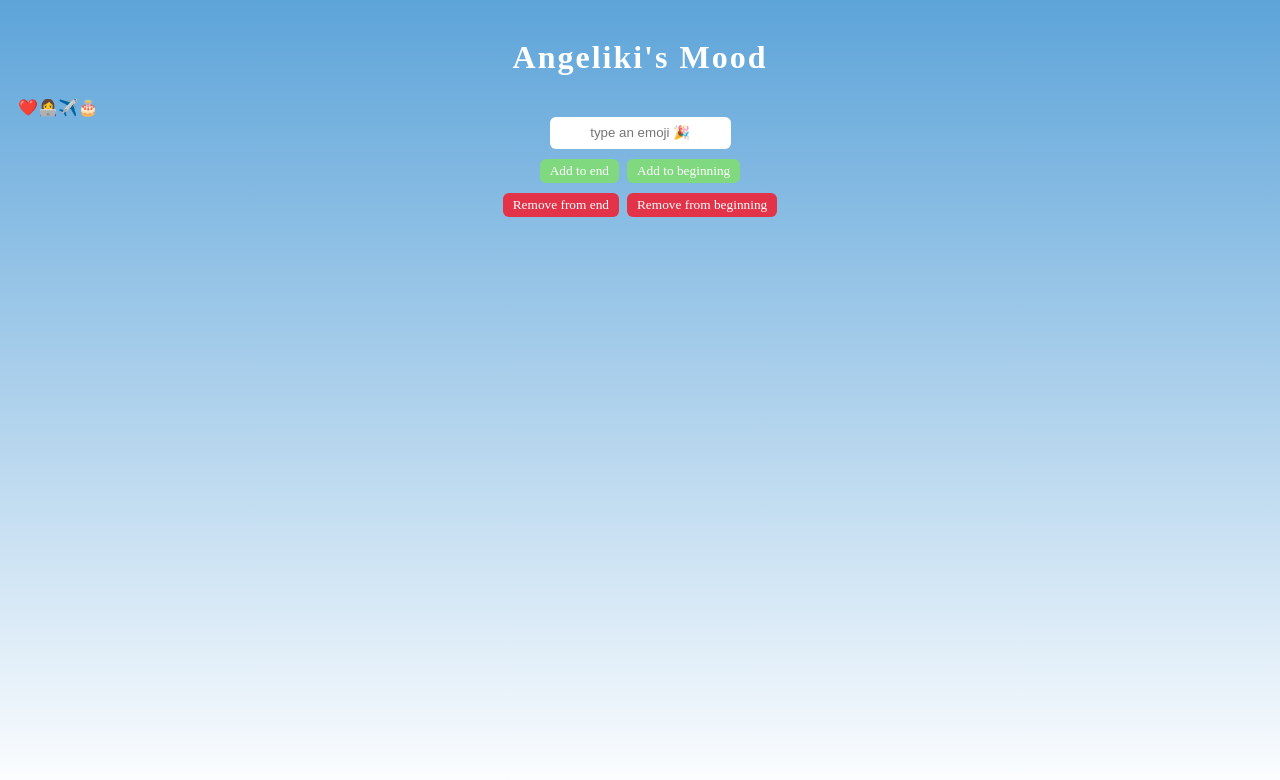
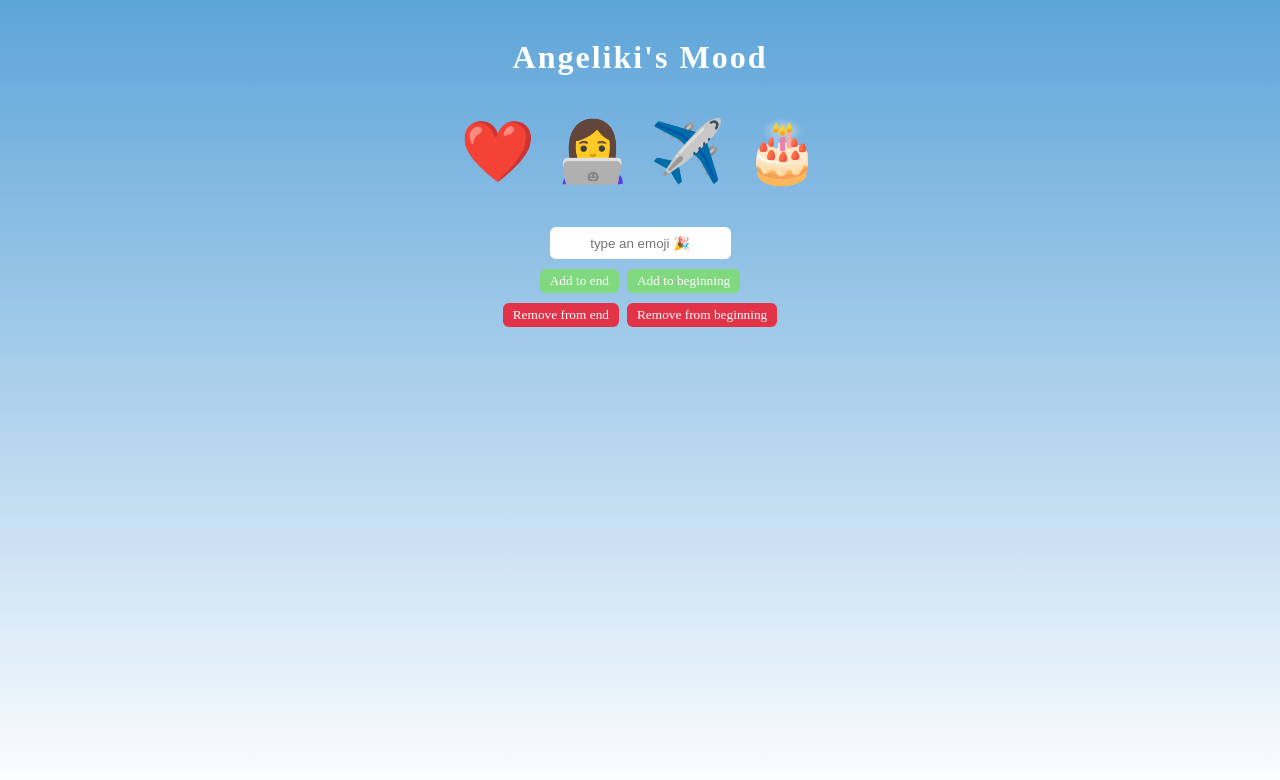
Before and after one commit to AngelikiMew/emojiMachine, a plain HTML site: page index.html in a window 1280 px wide. Drawn offline with Linux system fonts and the light colour scheme; a web font is replaced by a local one.

Commit message:
updated css

```diff
--- a/styles.css
+++ b/styles.css
@@ -8,14 +8,16 @@ body {
     background-image: linear-gradient(#5DA4D9, #FFF);
 }
 
-#emoji-container {
+#emojiContainer {
     margin: 40px;
     text-align: center;
 }
 
-#emoji-container span {
+#emojiContainer span {
     margin: 10px;
     font-size: 60px;
+    text-align: center;
+
 }
 
 #push-btn, #unshift-btn {
```
